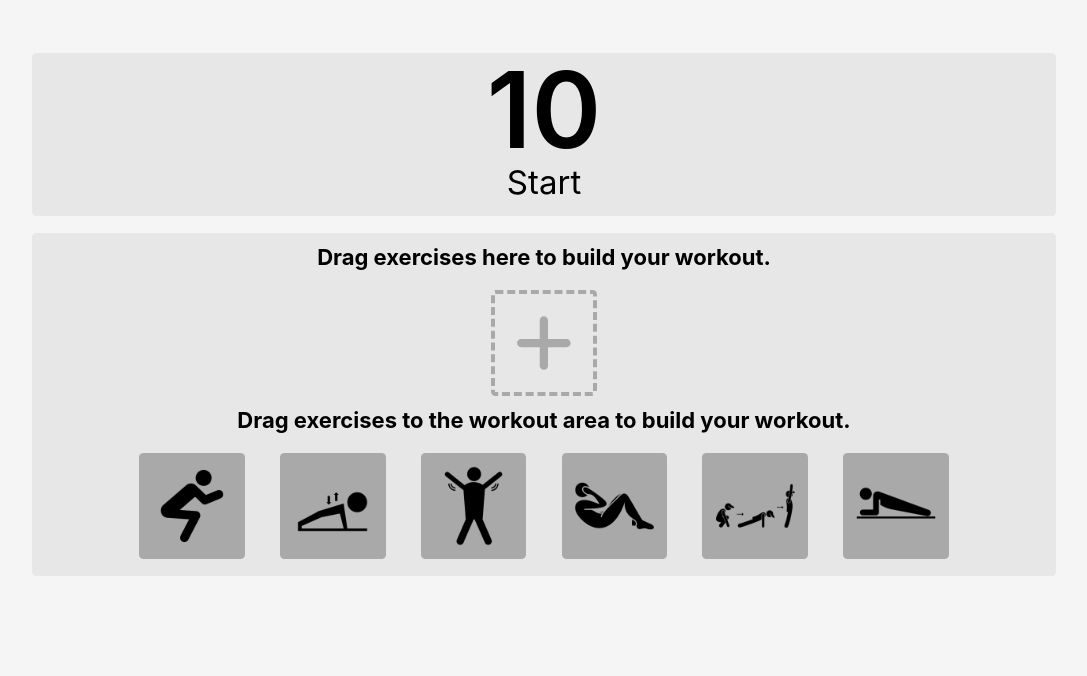
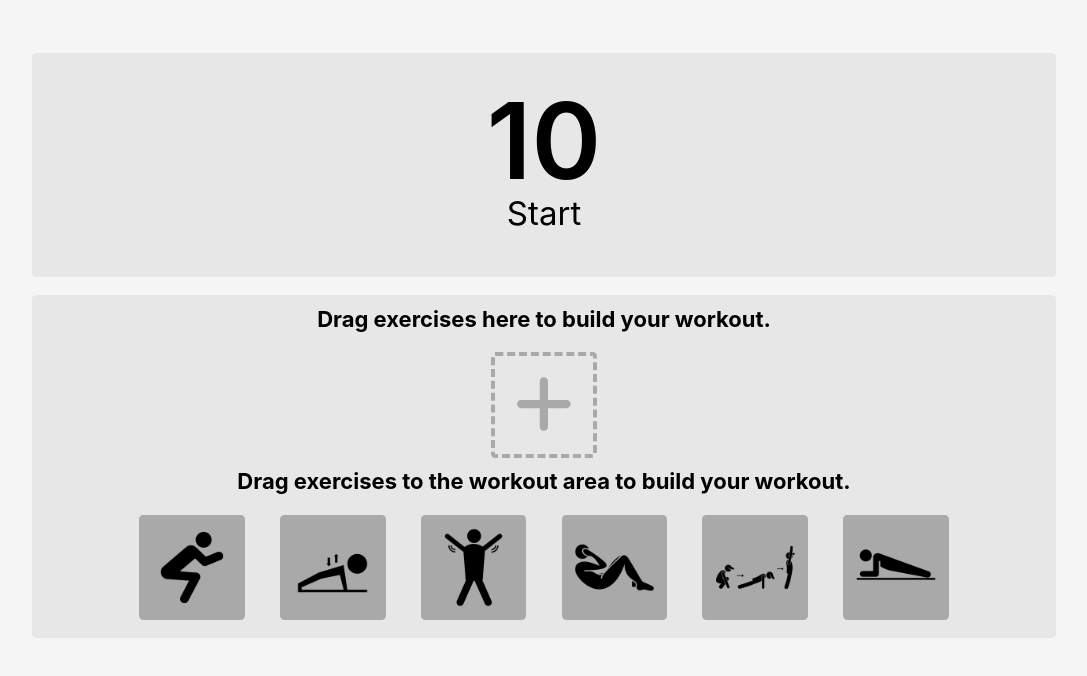
Before and after one commit to ThbltLmr/tabata-workout, a React (Create React App) app: page / in a window 1280 px wide. Shown: the top 676 px of the page, without its empty margins (96-1183 px from the left). Built offline with nearby package versions, Linux system fonts and the light colour scheme.

Commit message:
added styling of circle

```diff
--- a/src/App.js
+++ b/src/App.js
@@ -130,6 +130,7 @@ function App() {
           setSeconds(seconds - 1)
         } else {
           setSeconds(seconds - 1)
+          circle.classList.add("animate-10");
         }
       } else {
         setSeconds(10);
@@ -239,9 +240,9 @@ function App() {
 
   return (
     <div className="h-screen text-center flex flex-col rounded">
-      <div className="bg-light-gray flex flex-col items-center justify-center mt-12 mb-4 mx-auto w-4/5 p-1 rounded">
+      <div className="bg-light-gray flex flex-col items-center justify-center mt-12 mb-4 mx-auto w-4/5 p-8 rounded">
         <svg className = "svg z-10" height="200" width="200">
-          <circle className="circle" cx="100" cy="100" r="95" stroke="#231f20" stroke-width="10" fill-opacity="0" />
+          <circle className="circle" cx="100" cy="100" r="5rem" stroke="#231f20" stroke-width="10" fill-opacity="0" />
         </svg>
         <div className="text-8xl font-semibold">{seconds}</div>
         <button className="text-3xl mb-2 z-20" onClick={toggleTimer}>{buttonMessage}</button>
--- a/src/App.scss
+++ b/src/App.scss
@@ -14,11 +14,8 @@ body {
 }
 
 .svg {
-  // top: 50%;
-	// left: 50%;
   position: absolute;
   transform: rotate(-0.25turn);
-	// transform: translate(-50%,-50%);
 }
 
 .circle {
@@ -32,7 +29,6 @@ body {
 }
 
 .animate-20 {
-  // stroke-dashoffset: 1000;
   animation: stroke ease-out forwards;
   animation-duration: 49s;
 }
```
